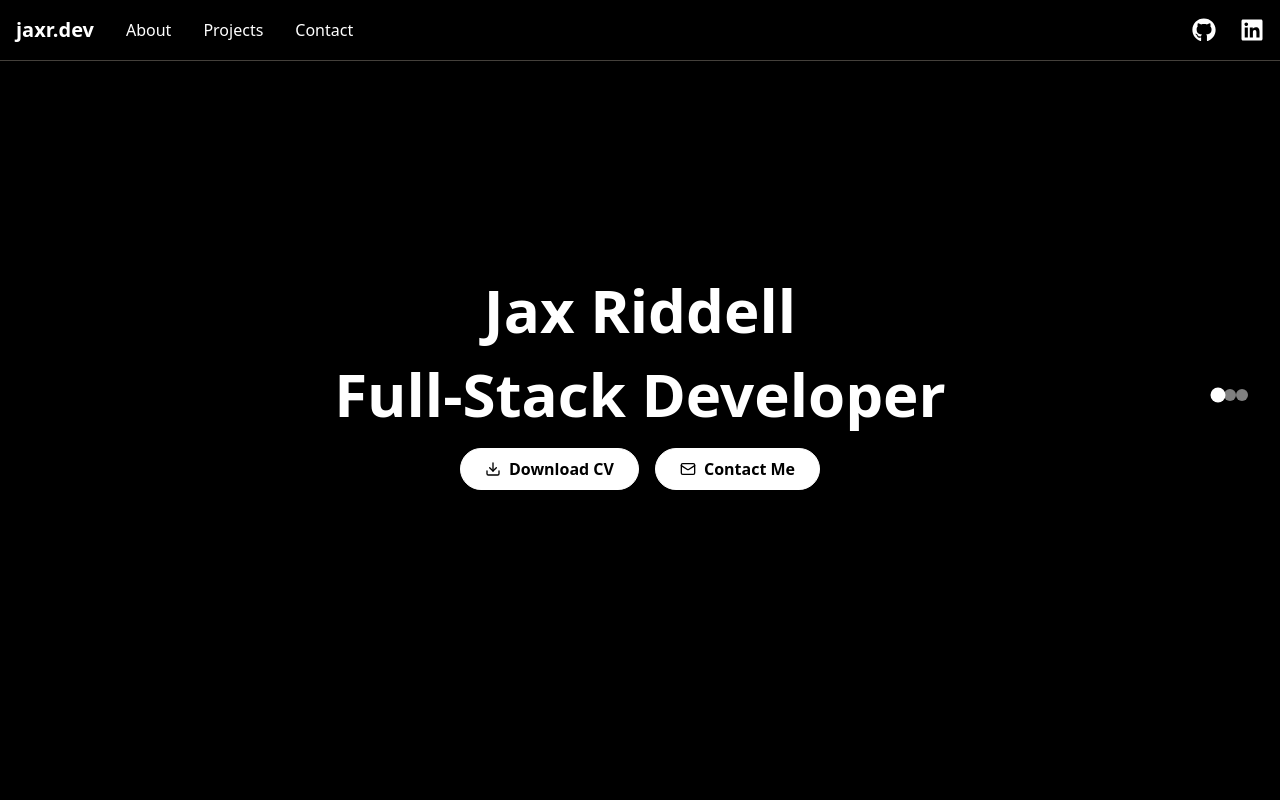
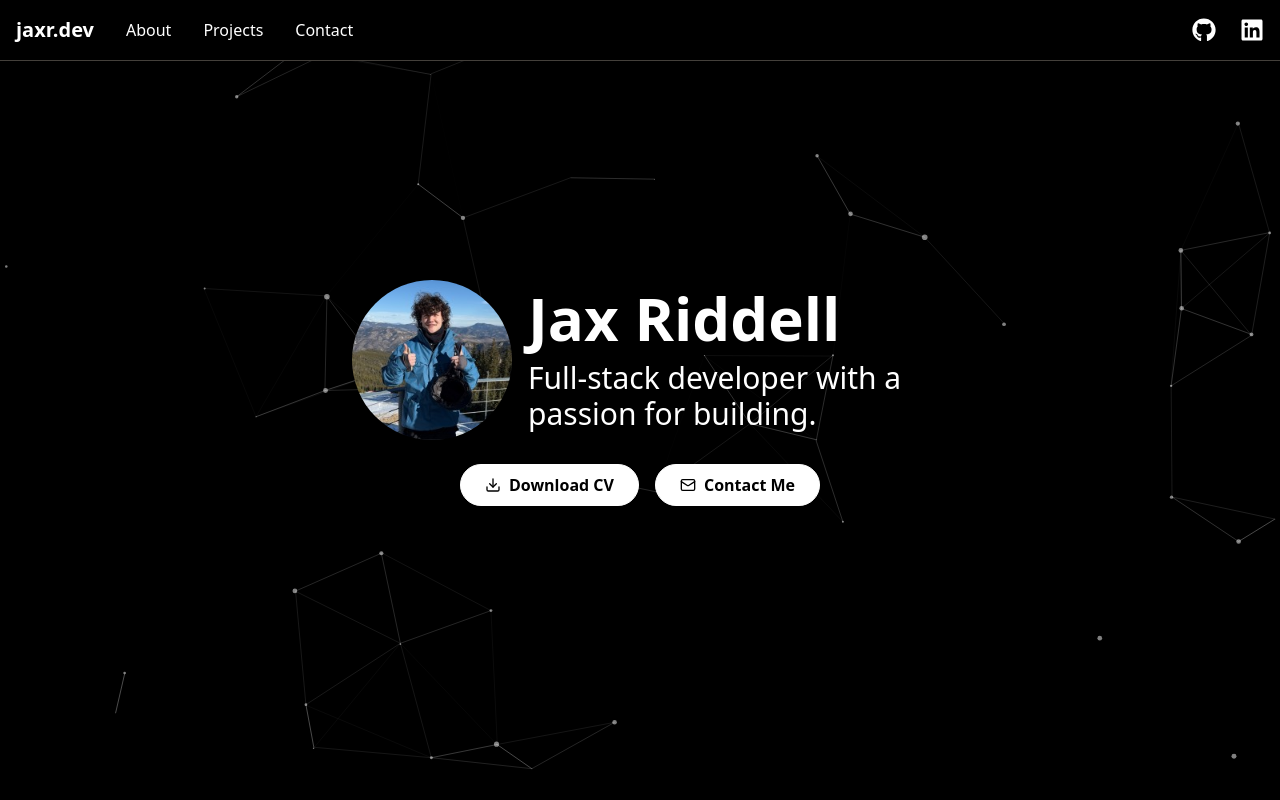
Before and after one commit to jaxridd/github-portfolio, a Next.js app: page / in a window 1280 px wide. Shown: the top 800 px of the page. Built offline with nearby package versions, Linux system fonts and the light colour scheme.

Commit message:
Implement particle.js background

```diff
--- a/Components/About.jsx
+++ b/Components/About.jsx
@@ -6,9 +6,18 @@ const About = () => {
   return (
     <Section sectionId="about">
       <div className="flex flex-col items-center h-screen space-y-6 mt-50">
-        <h1 className="text-6xl font-bold">Jax Riddell</h1>
-        <h1 className="text-6xl font-bold">Full-Stack Developer</h1>
-        <div className="flex space-x-4">
+        <div className="flex items-center space-x-4">
+          <img
+            src="/jax.jpg"
+            alt="Jax Riddell"
+            className="w-40 h-40 rounded-full"
+          />
+          <div className="flex flex-col items-start">
+            <h1 className="text-6xl font-bold mb-3">Jax Riddell</h1>
+            <h2 className="text-3xl max-w-100">Full-stack developer with a passion for building.</h2>
+          </div>
+        </div>
+        <div className="flex items-center space-x-4">
           <InteractiveHoverButton
             className="border-white bg-white text-black hover:bg-stone-700 hover:text-white"
             onClick={() => {
@@ -21,6 +30,7 @@ const About = () => {
             Contact Me
           </InteractiveHoverButton>
         </div>
+        <div className="flex items-center space-x-4"></div>
       </div>
     </Section>
   );
--- a/Components/Header.jsx
+++ b/Components/Header.jsx
@@ -1,6 +1,5 @@
 "use client";
 import Link from "next/link";
-import { motion } from "framer-motion";
 import { FaGithub, FaLinkedin } from "react-icons/fa";
 
 const Header = () => {
@@ -22,18 +21,6 @@ const Header = () => {
               key={item.id}
               href={`#${item.id}`}
               className="hover:text-gray-300 transition-colors duration-300"
-              onClick={(e) => {
-                e.preventDefault();
-                const element = document.querySelector(
-                  `[data-section="${item.id}"]`
-                );
-                if (element) {
-                  element.scrollIntoView({
-                    behavior: "smooth",
-                    block: "start",
-                  });
-                }
-              }}
             >
               {item.label}
             </Link>
--- /dev/null
+++ b/Components/ParticlesBackground.jsx
@@ -0,0 +1,161 @@
+"use client";
+import { useEffect, useRef } from "react";
+
+const ParticlesBackground = () => {
+  const containerRef = useRef(null);
+
+  useEffect(() => {
+    // Wait for particles.js to be available
+    const initParticles = () => {
+      if (typeof window !== "undefined" && window.particlesJS) {
+        console.log("Initializing particles.js...");
+
+        // Configuration based on the official documentation
+        const config = {
+          particles: {
+            number: {
+              value: 40,
+              density: {
+                enable: true,
+                value_area: 800,
+              },
+            },
+            color: {
+              value: "#ffffff",
+            },
+            shape: {
+              type: "circle",
+              stroke: {
+                width: 0,
+                color: "#000000",
+              },
+              polygon: {
+                nb_sides: 5,
+              },
+            },
+            opacity: {
+              value: 0.5,
+              random: false,
+              anim: {
+                enable: false,
+                speed: 0.5,
+                opacity_min: 0.1,
+                sync: false,
+              },
+            },
+            size: {
+              value: 3,
+              random: true,
+              anim: {
+                enable: false,
+                speed: 20,
+                size_min: 0.1,
+                sync: false,
+              },
+            },
+            line_linked: {
+              enable: true,
+              distance: 150,
+              color: "#ffffff",
+              opacity: 0.4,
+              width: 1,
+            },
+            move: {
+              enable: true,
+              speed: 4,
+              direction: "none",
+              random: false,
+              straight: false,
+              out_mode: "out",
+              bounce: false,
+              attract: {
+                enable: false,
+                rotateX: 600,
+                rotateY: 1200,
+              },
+            },
+          },
+          interactivity: {
+            detect_on: "canvas",
+            events: {
+              onhover: {
+                enable: true,
+                mode: "repulse",
+              },
+              onclick: {
+                enable: true,
+                mode: "push",
+              },
+              resize: true,
+            },
+            modes: {
+              grab: {
+                distance: 140,
+                line_linked: {
+                  opacity: 1,
+                },
+              },
+              bubble: {
+                distance: 400,
+                size: 40,
+                duration: 2,
+                opacity: 8,
+                speed: 3,
+              },
+              repulse: {
+                distance: 200,
+                duration: 0.4,
+              },
+              push: {
+                particles_nb: 4,
+              },
+              remove: {
+                particles_nb: 2,
+              },
+            },
+          },
+          retina_detect: true,
+        };
+
+        try {
+          // Initialize particles.js
+          window.particlesJS("particles-js", config);
+          console.log("Particles.js initialized successfully!");
+        } catch (error) {
+          console.error("Error initializing particles.js:", error);
+        }
+      } else {
+        // Retry after a short delay
+        setTimeout(initParticles, 100);
+      }
+    };
+
+    // Start initialization
+    initParticles();
+
+    // Cleanup function
+    return () => {
+      if (window.pJSDom && window.pJSDom.length > 0) {
+        window.pJSDom.forEach((pJSDom) => {
+          if (pJSDom.pJS && pJSDom.pJS.fn && pJSDom.pJS.fn.vendors) {
+            pJSDom.pJS.fn.vendors.destroypJS();
+          }
+        });
+        window.pJSDom = [];
+      }
+    };
+  }, []);
+
+  return (
+    <div
+      id="particles-js"
+      ref={containerRef}
+      className="fixed inset-0 pointer-events-none z-0"
+      style={{
+        background: "transparent",
+      }}
+    />
+  );
+};
+
+export default ParticlesBackground;
--- a/Components/Section.jsx
+++ b/Components/Section.jsx
@@ -1,6 +1,4 @@
 "use client";
-import { motion, useInView } from "framer-motion";
-import { useRef } from "react";
 
 const Section = ({
   children,
@@ -9,32 +7,17 @@ const Section = ({
   delay = 0,
   fullHeight = true,
 }) => {
-  const ref = useRef(null);
-  const isInView = useInView(ref, {
-    once: false,
-    amount: 0.3,
-    margin: "-100px 0px -100px 0px",
-  });
-
   const containerClasses = fullHeight
     ? "min-h-screen flex items-center justify-center"
     : "py-20";
 
   return (
-    <motion.section
-      ref={ref}
+    <section
       data-section={sectionId}
-      className={`${containerClasses} ${className}`}
-      initial={{ opacity: 0, y: 50 }}
-      animate={isInView ? { opacity: 1, y: 0 } : { opacity: 0, y: 50 }}
-      transition={{
-        duration: 0.8,
-        delay: delay,
-        ease: [0.25, 0.46, 0.45, 0.94],
-      }}
+      className={`${containerClasses} ${className} relative z-10`}
     >
       <div className="w-full max-w-6xl mx-auto px-4">{children}</div>
-    </motion.section>
+    </section>
   );
 };
 
--- a/Components/SmoothScrollContainer.jsx
+++ /dev/null
@@ -1,82 +0,0 @@
-"use client";
-import { motion, useScroll, useTransform } from "framer-motion";
-import { useRef, useEffect, useState } from "react";
-
-const SmoothScrollContainer = ({ children }) => {
-  const containerRef = useRef(null);
-  const [scrollY, setScrollY] = useState(0);
-  const [sections, setSections] = useState([]);
-  const [currentSection, setCurrentSection] = useState(0);
-
-  useEffect(() => {
-    const handleScroll = () => {
-      setScrollY(window.scrollY);
-    };
-
-    window.addEventListener("scroll", handleScroll);
-    return () => window.removeEventListener("scroll", handleScroll);
-  }, []);
-
-  useEffect(() => {
-    // Get all section elements
-    const sectionElements =
-      containerRef.current?.querySelectorAll("[data-section]");
-    if (sectionElements) {
-      const sectionArray = Array.from(sectionElements).map((el, index) => ({
-        id: el.getAttribute("data-section"),
-        element: el,
-        index,
-      }));
-      setSections(sectionArray);
-    }
-  }, []);
-
-  useEffect(() => {
-    // Determine current section based on scroll position
-    if (sections.length > 0) {
-      const windowHeight = window.innerHeight;
-      const scrollPosition = window.scrollY + windowHeight / 2;
-
-      for (let i = sections.length - 1; i >= 0; i--) {
-        const section = sections[i];
-        const sectionTop = section.element.offsetTop;
-        if (scrollPosition >= sectionTop) {
-          setCurrentSection(i);
-          break;
-        }
-      }
-    }
-  }, [scrollY, sections]);
-
-  const scrollToSection = (sectionIndex) => {
-    if (sections[sectionIndex]) {
-      sections[sectionIndex].element.scrollIntoView({
-        behavior: "smooth",
-        block: "start",
-      });
-    }
-  };
-
-  return (
-    <div ref={containerRef} className="relative">
-      {children}
-      {/* Navigation dots */}
-      <div className="fixed right-8 top-1/2 transform -translate-y-1/2 z-50 space-y-4">
-        {sections.map((section, index) => (
-          <button
-            key={section.id}
-            onClick={() => scrollToSection(index)}
-            className={`w-3 h-3 rounded-full transition-all duration-300 ${
-              currentSection === index
-                ? "bg-white scale-125"
-                : "bg-white/50 hover:bg-white/75"
-            }`}
-            aria-label={`Go to ${section.id} section`}
-          />
-        ))}
-      </div>
-    </div>
-  );
-};
-
-export default SmoothScrollContainer;
--- a/app/globals.css
+++ b/app/globals.css
@@ -1,5 +1,4 @@
 @import "tailwindcss";
-@import "tw-animate-css";
 
 @custom-variant dark (&:is(.dark *));
 
@@ -102,8 +101,6 @@
   --chart-5: oklch(0.645 0.246 16.439);
   --sidebar: oklch(0.205 0 0);
   --sidebar-foreground: oklch(0.985 0 0);
-  --sidebar-primary: oklch(0.488 0.243 264.376);
-  --sidebar-primary-foreground: oklch(0.985 0 0);
   --sidebar-accent: oklch(0.269 0 0);
   --sidebar-accent-foreground: oklch(0.985 0 0);
   --sidebar-border: oklch(1 0 0 / 10%);
--- a/app/layout.js
+++ b/app/layout.js
@@ -1,8 +1,15 @@
 import "./globals.css";
+import Script from "next/script";
 
 export default function RootLayout({ children }) {
   return (
     <html lang="en">
+      <head>
+        <Script
+          src="https://cdn.jsdelivr.net/particles.js/2.0.0/particles.min.js"
+          strategy="beforeInteractive"
+        />
+      </head>
       <body className="bg-black text-white">{children}</body>
     </html>
   );
--- a/app/page.js
+++ b/app/page.js
@@ -1,20 +1,20 @@
+"use client";
 import About from "@/Components/About";
 import Header from "@/Components/Header";
 import Projects from "@/Components/Projects";
 import Contact from "@/Components/Contact";
-import SmoothScrollContainer from "@/Components/SmoothScrollContainer";
+import ParticlesBackground from "@/Components/ParticlesBackground";
 
 export default function Home() {
   return (
     <div className="relative">
+      <ParticlesBackground />
       <Header />
-      <SmoothScrollContainer>
-        <div className="pt-20">
-          <About />
-          <Projects />
-          <Contact />
-        </div>
-      </SmoothScrollContainer>
+      <div className="pt-20">
+        <About />
+        <Projects />
+        <Contact />
+      </div>
     </div>
   );
 }
--- a/package.json
+++ b/package.json
@@ -14,9 +14,11 @@
     "framer-motion": "^12.23.12",
     "lucide-react": "^0.536.0",
     "next": "15.4.5",
+    "particles.js": "^2.0.0",
     "react": "19.1.0",
     "react-dom": "19.1.0",
     "react-icons": "^5.5.0",
+    "react-scroll-parallax": "^3.4.5",
     "tailwind-merge": "^3.3.1"
   },
   "devDependencies": {
```
Also changed, not shown: public/jax.jpg (added), 1 other file (tests, documents, lock files or other folders).
